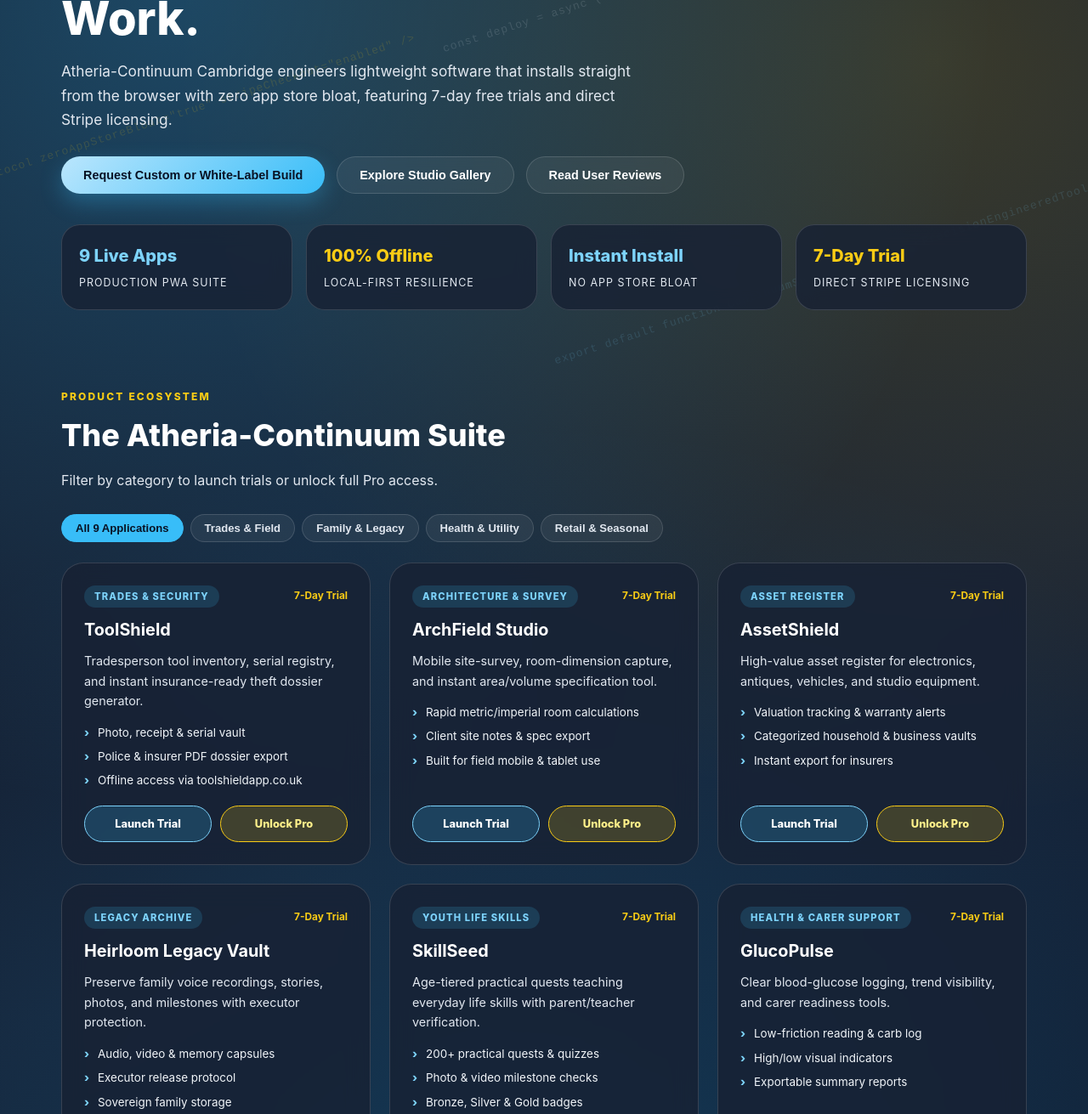
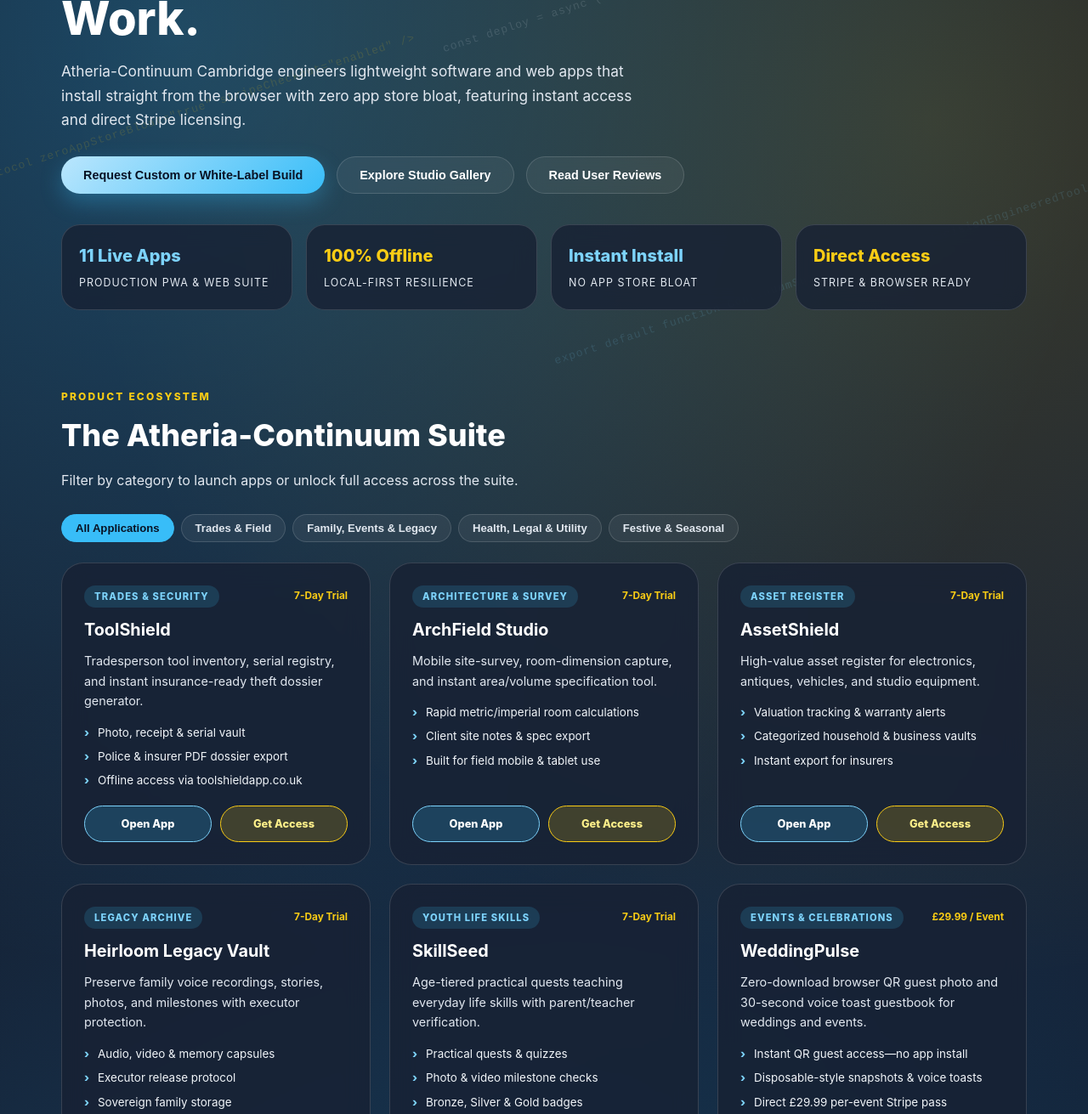
Before and after one commit to ghettosoundsystem-source/Atheria-Continuum-Cambridge, a plain HTML site: page index.html in a window 1280 px wide. Shown: the part 329-1640 px from the top of the page at 85% size. Drawn offline with Linux system fonts and the light colour scheme.

Commit message:
Update app descriptions and trial details in index.html

```diff
--- a/index.html
+++ b/index.html
@@ -411,7 +411,7 @@
           <div class="eyebrow">Cambridge, United Kingdom • Progressive Web Apps</div>
           <h1>Fast, Offline-Ready <span>Progressive Web Apps</span> Built for Real-World Work.</h1>
           <p>
-            Atheria-Continuum Cambridge engineers lightweight software that installs straight from the browser with zero app store bloat, featuring 7-day free trials and direct Stripe licensing.
+            Atheria-Continuum Cambridge engineers lightweight software and web apps that install straight from the browser with zero app store bloat, featuring instant access and direct Stripe licensing.
           </p>
           <div class="hero-actions">
             <button class="btn-cyan" onclick="switchPage('contact')">Request Custom or White-Label Build</button>
@@ -420,10 +420,10 @@
           </div>
 
           <div class="highlights-row">
-            <div class="stat-orb"><strong>9 Live Apps</strong><span>Production PWA Suite</span></div>
+            <div class="stat-orb"><strong id="appCountOrb">11 Live Apps</strong><span>Production PWA &amp; Web Suite</span></div>
             <div class="stat-orb gold"><strong>100% Offline</strong><span>Local-First Resilience</span></div>
             <div class="stat-orb"><strong>Instant Install</strong><span>No App Store Bloat</span></div>
-            <div class="stat-orb gold"><strong>7-Day Trial</strong><span>Direct Stripe Licensing</span></div>
+            <div class="stat-orb gold"><strong>Direct Access</strong><span>Stripe &amp; Browser Ready</span></div>
           </div>
         </div>
       </section>
@@ -432,14 +432,14 @@
         <div class="container">
           <div class="kicker">Product Ecosystem</div>
           <h2>The Atheria-Continuum Suite</h2>
-          <p class="section-lead">Filter by category to launch trials or unlock full Pro access.</p>
+          <p class="section-lead">Filter by category to launch apps or unlock full access across the suite.</p>
 
           <div class="filter-pills">
-            <button class="pill-btn active" data-filter="all">All 9 Applications</button>
+            <button class="pill-btn active" data-filter="all">All Applications</button>
             <button class="pill-btn" data-filter="trades">Trades &amp; Field</button>
-            <button class="pill-btn" data-filter="family">Family &amp; Legacy</button>
-            <button class="pill-btn" data-filter="health">Health &amp; Utility</button>
-            <button class="pill-btn" data-filter="retail">Retail &amp; Seasonal</button>
+            <button class="pill-btn" data-filter="family">Family, Events &amp; Legacy</button>
+            <button class="pill-btn" data-filter="health">Health, Legal &amp; Utility</button>
+            <button class="pill-btn" data-filter="retail">Festive &amp; Seasonal</button>
           </div>
 
           <div class="fluid-grid" id="appsGrid"></div>
@@ -637,12 +637,16 @@
       { name: "ArchField Studio", category: "trades", categoryLabel: "Architecture & Survey", status: "7-Day Trial", description: "Mobile site-survey, room-dimension capture, and instant area/volume specification tool.", features: ["Rapid metric/imperial room calculations", "Client site notes & spec export", "Built for field mobile & tablet use"], appUrl: "#", stripeUrl: "#" },
       { name: "AssetShield", category: "trades", categoryLabel: "Asset Register", status: "7-Day Trial", description: "High-value asset register for electronics, antiques, vehicles, and studio equipment.", features: ["Valuation tracking & warranty alerts", "Categorized household & business vaults", "Instant export for insurers"], appUrl: "#", stripeUrl: "#" },
       { name: "Heirloom Legacy Vault", category: "family", categoryLabel: "Legacy Archive", status: "7-Day Trial", description: "Preserve family voice recordings, stories, photos, and milestones with executor protection.", features: ["Audio, video & memory capsules", "Executor release protocol", "Sovereign family storage"], appUrl: "#", stripeUrl: "#" },
-      { name: "SkillSeed", category: "family", categoryLabel: "Youth Life Skills", status: "7-Day Trial", description: "Age-tiered practical quests teaching everyday life skills with parent/teacher verification.", features: ["200+ practical quests & quizzes", "Photo & video milestone checks", "Bronze, Silver & Gold badges"], appUrl: "#", stripeUrl: "#" },
+      { name: "SkillSeed", category: "family", categoryLabel: "Youth Life Skills", status: "7-Day Trial", description: "Age-tiered practical quests teaching everyday life skills with parent/teacher verification.", features: ["Practical quests & quizzes", "Photo & video milestone checks", "Bronze, Silver & Gold badges"], appUrl: "#", stripeUrl: "#" },
+      { name: "WeddingPulse", category: "family", categoryLabel: "Events & Celebrations", status: "£29.99 / Event", description: "Zero-download browser QR guest photo and 30-second voice toast guestbook for weddings and events.", features: ["Instant QR guest access—no app install", "Disposable-style snapshots & voice toasts", "Direct £29.99 per-event Stripe pass"], appUrl: "#", stripeUrl: "#" },
       { name: "GlucoPulse", category: "health", categoryLabel: "Health & Carer Support", status: "7-Day Trial", description: "Clear blood-glucose logging, trend visibility, and carer readiness tools.", features: ["Low-friction reading & carb log", "High/low visual indicators", "Exportable summary reports"], appUrl: "#", stripeUrl: "#" },
+      { name: "SafeBite Global", category: "health", categoryLabel: "Travel & Allergy Safety", status: "£5.99 Pass", description: "Offline-ready allergy and dietary card translator for safe dining and travel.", features: ["Works offline with zero signal", "Clear allergen alerts & phrases", "Simple £5.99 single-pass unlock"], appUrl: "#", stripeUrl: "#" },
+      { name: "ProbateRoadmap UK", category: "health", categoryLabel: "UK Executor Guide", status: "£12.99 Guide", description: "Structured step-by-step UK probate and estate administration roadmap for executors and families.", features: ["Clear UK stage-by-stage checklist", "Document & task tracking", "Direct £12.99 access"], appUrl: "#", stripeUrl: "#" },
       { name: "OffGrid Comms", category: "health", categoryLabel: "Outdoor & Expedition", status: "Live Build", description: "Zero-signal campsite and expedition coordination built for offline resilience.", features: ["Works without mobile mast coverage", "Quick group status presets", "Low-battery dark interface"], appUrl: "#", stripeUrl: "#" },
-      { name: "North Pole Express", category: "retail", categoryLabel: "Festive Experience", status: "7-Day Trial", description: "Interactive advent countdown, wishlist builder, and printable Santa letters.", features: ["24-day festive advent unlocks", "Parent-approved wishlist sharing", "Print-ready Santa keepsakes"], appUrl: "#", stripeUrl: "#" },
-      { name: "ELAVÉT Wellness Hub", category: "retail", categoryLabel: "Retail Edition", status: "Brand Edition", description: "Digital storefront and wellness companion crafted for ELAVÉT in Cambridge.", features: ["Cold-pressed menu & benefits", "Bundle ordering flow", "Custom retail PWA showcase"], appUrl: "#", stripeUrl: "#" }
+      { name: "North Pole Express", category: "retail", categoryLabel: "Festive Experience", status: "7-Day Trial", description: "Interactive advent countdown, wishlist builder, behaviour chart, and printable A4 Santa letters.", features: ["Festive advent unlocks & behaviour chart", "Parent-approved wishlist sharing", "Print-ready A4 Santa letters"], appUrl: "#", stripeUrl: "#" }
     ];
+
+    document.getElementById("appCountOrb").textContent = `${apps.length} Live Apps`;
 
     let activeAppFilter = "all";
 
@@ -661,8 +665,8 @@
             <ul>${app.features.map(f => `<li>${f}</li>`).join("")}</ul>
           </div>
           <div class="app-actions">
-            <a href="${app.appUrl}" target="_blank" rel="noopener" class="action-pill action-launch">Launch Trial</a>
-            <a href="${app.stripeUrl}" target="_blank" rel="noopener" class="action-pill action-pro">Unlock Pro</a>
+            <a href="${app.appUrl}" target="_blank" rel="noopener" class="action-pill action-launch">Open App</a>
+            <a href="${app.stripeUrl}" target="_blank" rel="noopener" class="action-pill action-pro">Get Access</a>
           </div>
         </article>
       `).join("");
@@ -680,7 +684,7 @@
     const defaultPwaGallery = [
       { id: "p1", title: "ToolShield & AssetShield Suite", category: "apps", catLabel: "PWA App Mockups", desc: "Offline-ready inventory and insurance dossier tools.", imgUrl: "" },
       { id: "p2", title: "Atheria-Continuum Studio Identity", category: "branding", catLabel: "Studio Banners & Identity", desc: "Cambridge digital services studio visual system.", imgUrl: "" },
-      { id: "p3", title: "7-Day Trial & Stripe Flow", category: "trials", catLabel: "Trials & Checkout Flow", desc: "Instant browser installation with direct Pro access.", imgUrl: "" }
+      { id: "p3", title: "Instant Access & Stripe Flow", category: "trials", catLabel: "Trials & Checkout Flow", desc: "Zero-bloat browser installation with direct checkout.", imgUrl: "" }
     ];
 
     let savedPwaGallery = JSON.parse(localStorage.getItem("atheria_gallery_v2") || "[]");
```
